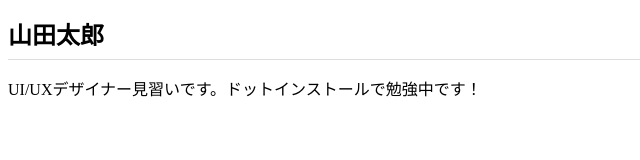
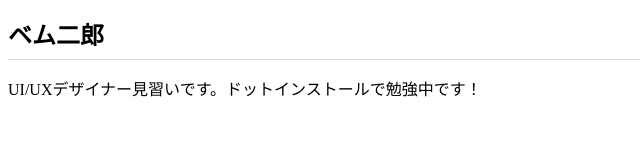
Before and after one commit to vem260/vem260.github.io, a plain HTML site: page index.html in a window 1280 px wide. Shown: the full height of the page, 0-640 px from the left. Drawn offline with Linux system fonts and the light colour scheme.

Commit message:
Add files via upload

```diff
--- a/index.html
+++ b/index.html
@@ -2,11 +2,11 @@
 <html lang="ja">
 <head>
   <meta charset="utf-8">
-  <title>山田太郎のポートフォリオサイト</title>
+  <title>ベム二郎のポートフォリオサイト</title>
   <link rel="stylesheet" href="css/styles.css">
 </head>
 <body>
-  <h1>山田太郎</h1>
+  <h1>ベム二郎</h1>
   <p>UI/UXデザイナー見習いです。ドットインストールで勉強中です！</p>
 </body>
 </html>
```
